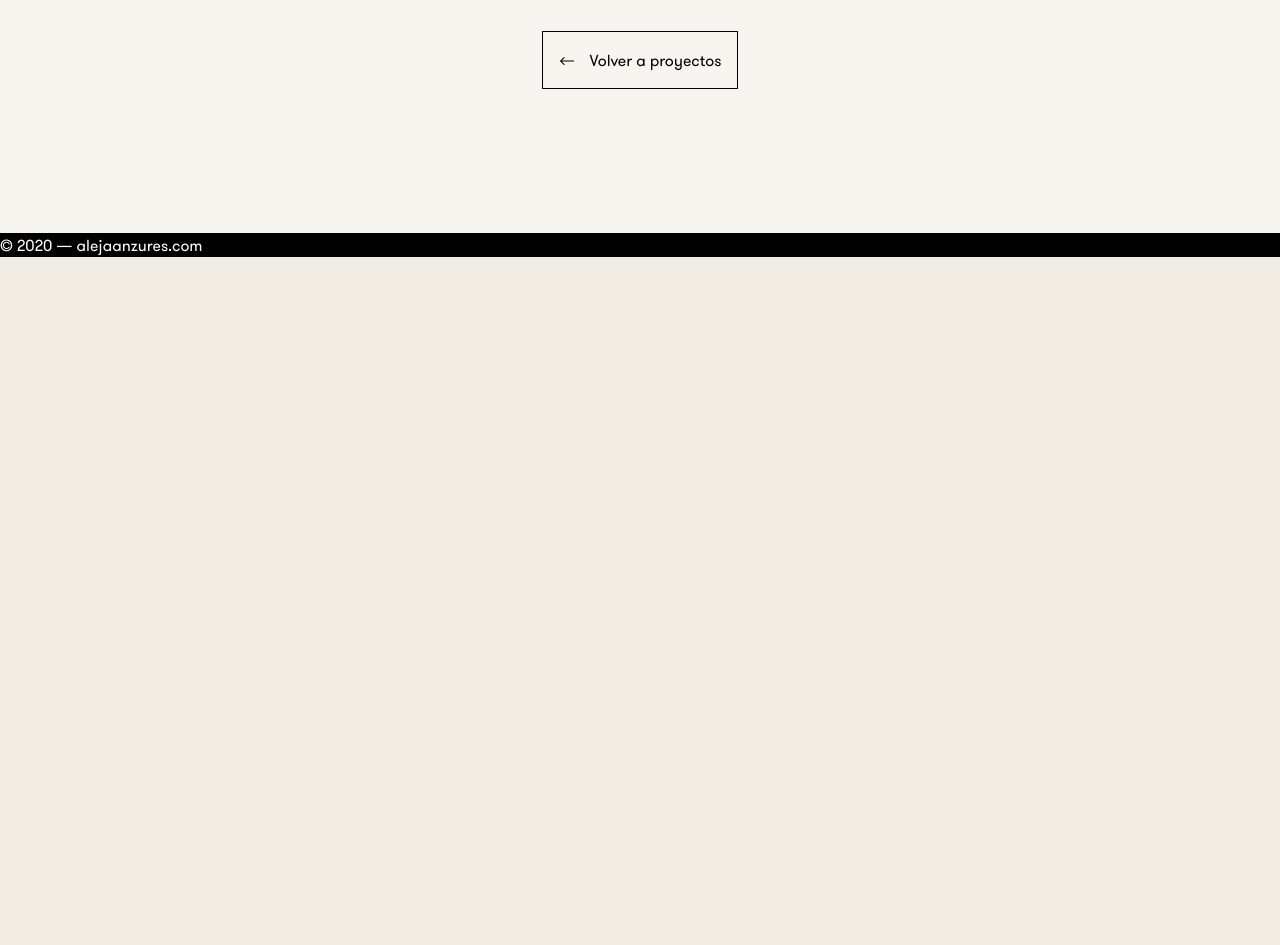
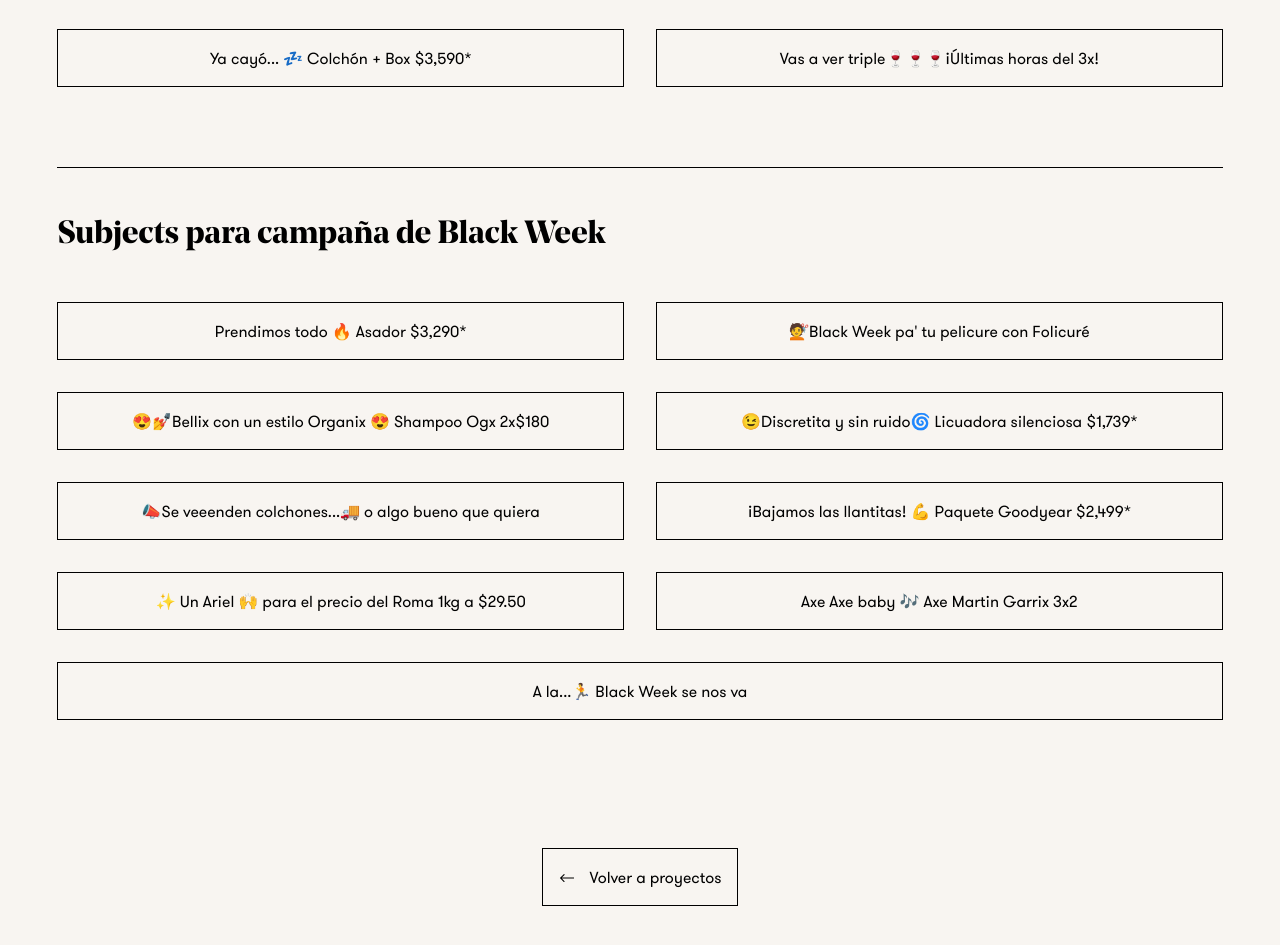
Before and after one commit to danpliego/alejaanzures2, a Gatsby site: page /walmart in a window 1280 px wide. Shown: the part 965-1910 px from the top of the page. Before the commit the page ends 1222 px from the top, so only its background shows below. Built offline with nearby package versions, Linux system fonts and the light colour scheme; Gatsby itself is replaced by a stand-in of ours.

Commit message:
finish walmart

```diff
--- a/src/pages/walmart.js
+++ b/src/pages/walmart.js
@@ -2,7 +2,11 @@
 
 import Layout from "../components/layout";
 import SEO from "../components/seo";
-import { ProjectLayout, ProjectColumn } from "../components/projectLayout";
+import {
+  ProjectLayout,
+  ProjectColumn,
+  ProjectSection,
+} from "../components/projectLayout";
 import * as Comp from "../components/layoutComponents";
 
 // eslint-disable-next-line
@@ -33,22 +37,30 @@
         </>
       }
     >
+      <ProjectSection>
+        <h3>Subjects para campaña del Buen Fin</h3>
         <Comp.Row padded mobile>
           <ProjectColumn padded>
             <div className="card">
-            <p className="reset-m">🙊Ay Huawei...📱con el precio del Huawei</p>
+              <p className="reset-m">
+                🙊Ay Huawei...📱con el precio del Huawei
+              </p>
             </div>
           </ProjectColumn>
           <ProjectColumn padded>
             <div className="card">
-            <p className="reset-m">En caso de Buen Fin📅 Abra este correo💥</p>
+              <p className="reset-m">
+                En caso de Buen Fin📅 Abra este correo💥
+              </p>
             </div>
           </ProjectColumn>
         </Comp.Row>
         <Comp.Row padded mobile>
           <ProjectColumn padded>
             <div className="card">
-            <p className="reset-m">🙉 ¡Ya se armó el trío! Lleva 3 y paga 2*</p>
+              <p className="reset-m">
+                🙉 ¡Ya se armó el trío! Lleva 3 y paga 2*
+              </p>
             </div>
           </ProjectColumn>
           <ProjectColumn padded>
@@ -105,6 +117,66 @@
             </div>
           </ProjectColumn>
         </Comp.Row>
+      </ProjectSection>
+
+      <ProjectSection>
+        <h3>Subjects para campaña de Black Week</h3>
+        <Comp.Row padded mobile>
+          <ProjectColumn padded>
+            <div className="card">
+              <p>Prendimos todo 🔥 Asador $3,290*</p>
+            </div>
+          </ProjectColumn>
+          <ProjectColumn padded>
+            <div className="card">
+              <p>💇Black Week pa&apos; tu pelicure con Folicuré</p>
+            </div>
+          </ProjectColumn>
+        </Comp.Row>
+        <Comp.Row padded mobile>
+          <ProjectColumn padded>
+            <div className="card">
+              <p>😍💅Bellix con un estilo Organix 😍 Shampoo Ogx 2x$180</p>
+            </div>
+          </ProjectColumn>
+          <ProjectColumn padded>
+            <div className="card">
+              <p>😉Discretita y sin ruido🌀 Licuadora silenciosa $1,739*</p>
+            </div>
+          </ProjectColumn>
+        </Comp.Row>
+        <Comp.Row padded mobile>
+          <ProjectColumn padded>
+            <div className="card">
+              <p>📣Se veeenden colchones...🚚 o algo bueno que quiera</p>
+            </div>
+          </ProjectColumn>
+          <ProjectColumn padded>
+            <div className="card">
+              <p>¡Bajamos las llantitas! 💪 Paquete Goodyear $2,499*</p>
+            </div>
+          </ProjectColumn>
+        </Comp.Row>
+        <Comp.Row padded mobile>
+          <ProjectColumn padded>
+            <div className="card">
+              <p>✨ Un Ariel 🙌 para el precio del Roma 1kg a $29.50</p>
+            </div>
+          </ProjectColumn>
+          <ProjectColumn padded>
+            <div className="card">
+              <p>Axe Axe baby 🎶 Axe Martin Garrix 3x2</p>
+            </div>
+          </ProjectColumn>
+        </Comp.Row>
+        <Comp.Row padded mobile>
+          <ProjectColumn padded>
+            <div className="card">
+              <p>A la...🏃 Black Week se nos va</p>
+            </div>
+          </ProjectColumn>
+        </Comp.Row>
+      </ProjectSection>
     </ProjectLayout>
   </Layout>
 );
```
Also changed, not shown: src/pages/sams-micrositio.js (renamed from src/pages/sams.js). Lines whose indentation alone changed are shown as unchanged.
